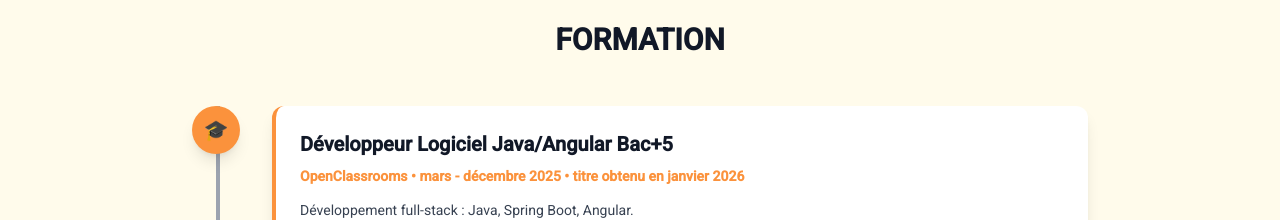
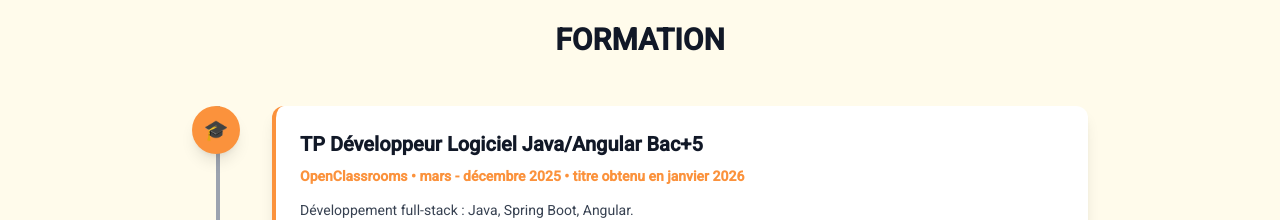
Before and after one commit to AnhVaccari/portfolio-angular, an Angular app: page /about in a window 1280 px wide. Shown: the part 1700-1920 px from the top of the page. Built offline with nearby package versions, Linux system fonts and the light colour scheme.

Commit message:
docs: intitulé exact du titre OpenClassrooms (TP Développeur Logiciel Java/Angular Bac+5)

```diff
--- a/src/app/pages/about/about.html
+++ b/src/app/pages/about/about.html
@@ -229,7 +229,7 @@
         </div>
         <div class="ml-8 bg-white p-6 rounded-xl shadow-lg border-l-4 border-orange-400 flex-1">
           <h4 class="font-bold text-xl text-gray-900 mb-2">
-            Développeur Logiciel Java/Angular Bac+5
+            TP Développeur Logiciel Java/Angular Bac+5
           </h4>
           <p class="text-orange-400 font-semibold mb-3">
             OpenClassrooms • mars - décembre 2025 • titre obtenu en janvier 2026
```
